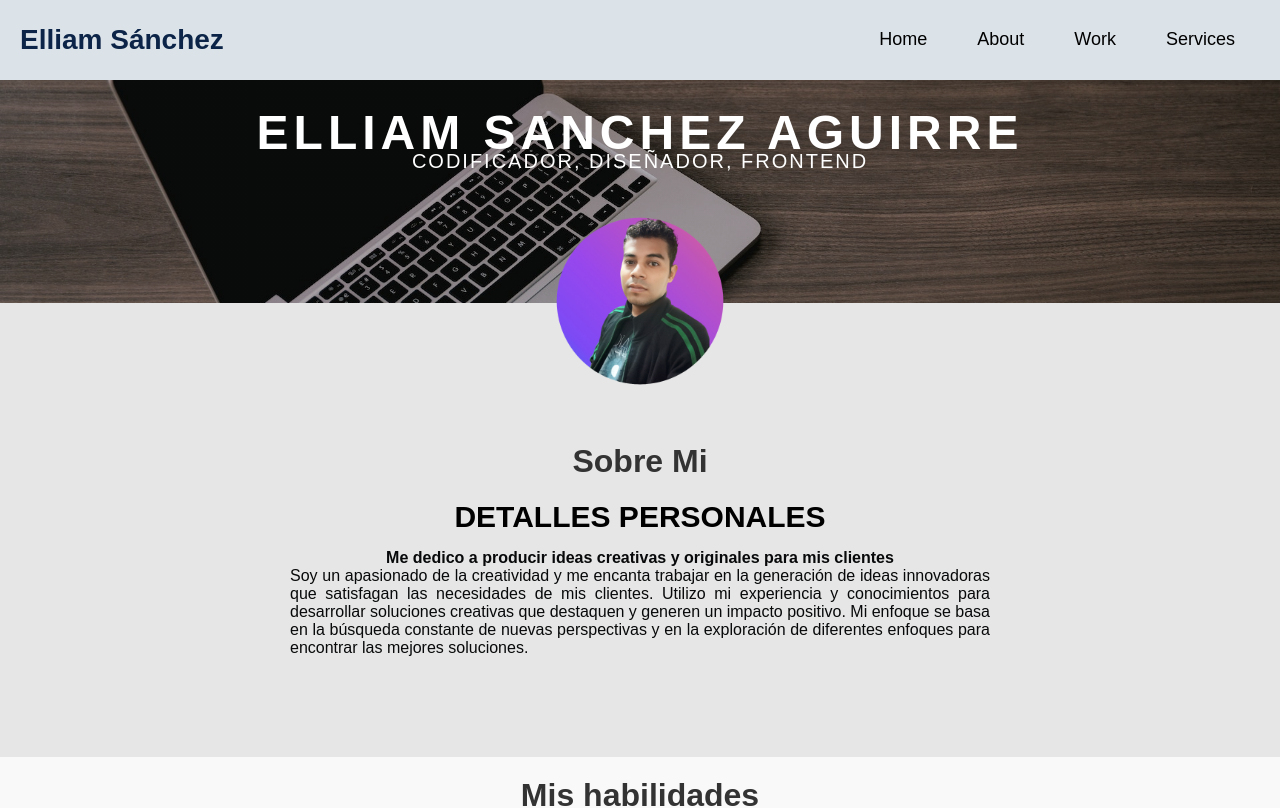
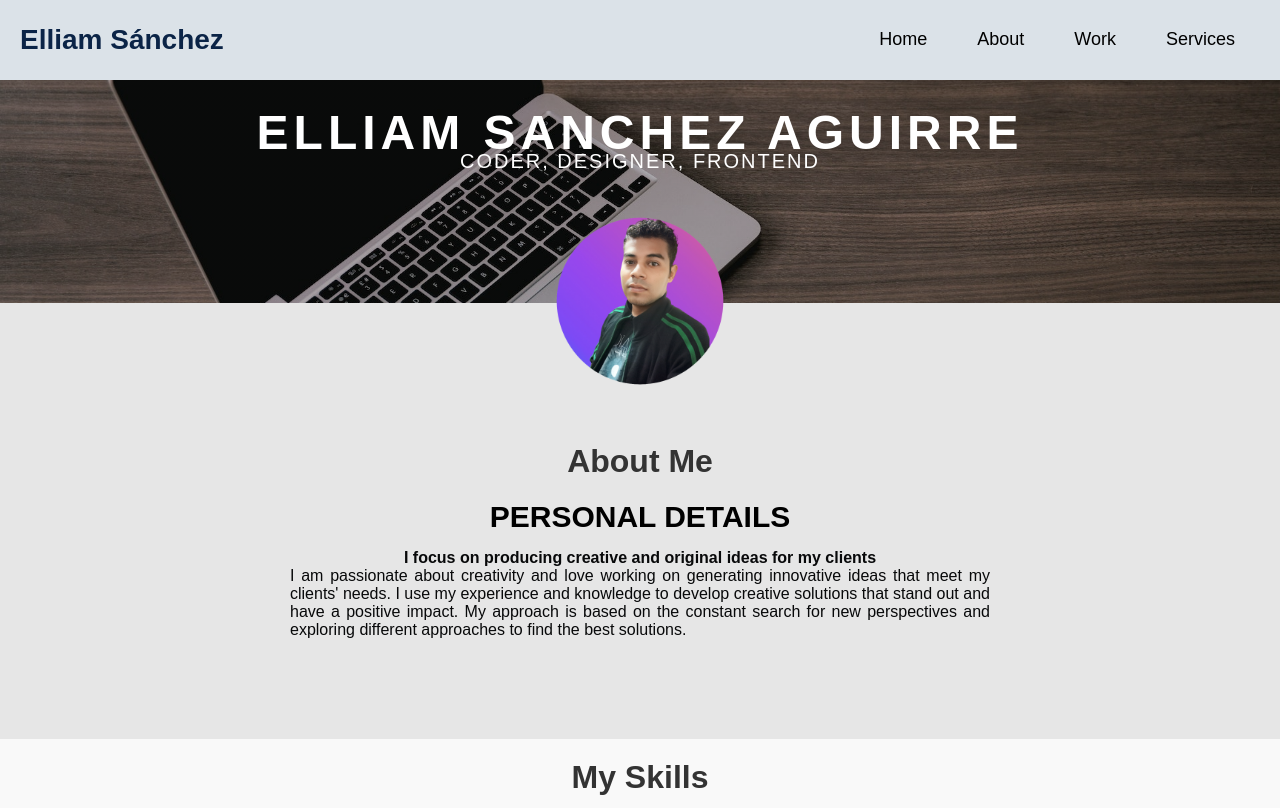
Before and after one commit to Elliam-Sanchez510/Landing-page, a React (Create React App) app: page /about in a window 1280 px wide. Shown: the top 808 px of the page. Built offline with nearby package versions, Linux system fonts and the light colour scheme.

Commit message:
feat: translate content and update styles in multiple sections

```diff
--- a/src/components/screens/AboutMe.tsx
+++ b/src/components/screens/AboutMe.tsx
@@ -1,6 +1,5 @@
-import '../styles/AboutMe.css'
-import foto from '../image/foto.png'
-
+import '../styles/AboutMe.css';
+import photo from '../image/foto.png';
 
 const AboutMe = () => {
     return (
@@ -9,24 +8,27 @@ const AboutMe = () => {
                 <div className="contenido-seccion">
                     <div className="info">
                         <h1>ELLIAM SANCHEZ AGUIRRE</h1>
-                        <h2>CODIFICADOR, DISEÑADOR, FRONTEND</h2>
+                        <h2>CODER, DESIGNER, FRONTEND</h2>
                     </div>
                     <div className="foto">
-                        <img src={foto} alt="foto" />
+                        <img src={photo} alt="photo" />
                     </div>
                 </div>
             </section>
 
             <section className="sobremi" id="sobremi">
                 <div className="contenido-seccion">
-                    <h2 className="titulo-seccion">Sobre Mi</h2>
-                    <h3>Detalles personales</h3>
+                    <h2 className="titulo-seccion">About Me</h2>
+                    <h3>Personal Details</h3>
 
-                    <p className="especial">Me dedico a producir ideas creativas y originales para mis clientes</p>
-                    <p className="miperfil">Soy un apasionado de la creatividad y me encanta trabajar en la generación de ideas innovadoras que satisfagan las necesidades de mis clientes. Utilizo mi experiencia y conocimientos para desarrollar soluciones creativas que destaquen y generen un impacto positivo. Mi enfoque se basa en la búsqueda constante de nuevas perspectivas y en la exploración de diferentes enfoques para encontrar las mejores soluciones.</p>
+                    <p className="especial">I focus on producing creative and original ideas for my clients</p>
+                    <p className="miperfil">
+                        I am passionate about creativity and love working on generating innovative ideas that meet my clients' needs.
+                        I use my experience and knowledge to develop creative solutions that stand out and have a positive impact.
+                        My approach is based on the constant search for new perspectives and exploring different approaches to find the best solutions.
+                    </p>
                 </div>
             </section>
-
         </div>
     );
 };
--- a/src/components/screens/Habilidades.tsx
+++ b/src/components/screens/Habilidades.tsx
@@ -19,8 +19,8 @@ const Habilidades = () => {
     return (
         <section className={`habilidades ${loaded ? 'animado' : ''}`} id="habilidades">
             <div className="contenido-seccion">
-                <h2 className="titulo-seccion">Mis habilidades</h2>
-                <h3>Me especializo en</h3>
+                <h2 className="titulo-seccion">My Skills</h2>
+                <h3>I specialize in</h3>
 
                 {habilidades.map((habilidad, index) => (
                     <div className="fila" key={index}>
--- a/src/components/screens/Services.tsx
+++ b/src/components/screens/Services.tsx
@@ -4,26 +4,25 @@ import '../styles/Services.css';
 const services = [
   {
     id: 1,
-    title: 'Diseño Web',
-    description: 'Diseño y desarrollo de interfaces web atractivas y funcionales, utilizando las últimas tendencias de diseño y tecnologías frontend.'
+    title: 'Web Design',
+    description: 'Design and development of attractive and functional web interfaces, using the latest design trends and frontend technologies.'
   },
   {
     id: 2,
-    title: 'Desarrollo Frontend',
-    description: 'Creación de interfaces de usuario interactivas y responsivas para sitios , utilizando las últimas tecnologías frontend.'
+    title: 'Frontend Development',
+    description: 'Creation of interactive and responsive user interfaces for websites, utilizing the latest frontend technologies.'
   },
   {
     id: 3,
-    title: 'Desarrollo de Aplicaciones Móviles',
-    description: 'Desarrollo frontend de aplicaciones móviles para plataformas Android e iOS, enfocándose en la experiencia del usuario y la usabilidad.'
+    title: 'Mobile App Development',
+    description: 'Frontend development of mobile applications for Android and iOS platforms, focusing on user experience and usability.'
   }
 ];
-
 
 const Services: React.FC = (): JSX.Element => {
   return (
     <div className="services-container">
-      <h1>Nuestros Servicios</h1>
+      <h1>Our Services</h1>
       {services.map((service) => (
         <div className="service" key={service.id}>
           <h2>{service.title}</h2>
--- a/src/components/screens/Work.tsx
+++ b/src/components/screens/Work.tsx
@@ -4,16 +4,16 @@ import '../styles/Work.css';
 const projects = [
   {
     id: 1,
-    name: 'Proyecto Uno',
-    description: 'Descripción del primer proyecto.',
+    name: 'Project One',
+    description: 'Description of the first project.',
     technologies: 'HTML, CSS, JavaScript, React',
     imageUrl: 'url_de_la_imagen_del_proyecto',
     status: 'en_desarrollo'
   },
   {
     id: 2,
-    name: 'Proyecto Dos',
-    description: 'Descripción del segundo proyecto.',
+    name: 'Project Two',
+    description: 'Description of the second project.',
     technologies: 'Python, Django, PostgreSQL',
     imageUrl: 'url_de_la_imagen_del_proyecto',
     status: 'en_desarrollo'
@@ -23,13 +23,13 @@ const projects = [
 const Work: React.FC = (): JSX.Element => {
   return (
     <div className="proyectos-container">
-      <h1>Proyectos Actuales</h1>
+      <h1>Current Projects</h1>
       {projects.map((project) => (
         <div className="proyecto" key={project.id}>
           <h2>{project.name}</h2>
           <p>{project.description}</p>
-          <p>Tecnologías utilizadas: {project.technologies}</p>
-          {project.status === 'en_desarrollo' && <p>Proyecto en desarrollo</p>}
+          <p>Technologies used: {project.technologies}</p>
+          {project.status === 'en_desarrollo' && <p>Project in development</p>}
         </div>
       ))}
     </div>
--- a/src/components/styles/AboutMeParagraph.css
+++ b/src/components/styles/AboutMeParagraph.css
@@ -1,6 +1,5 @@
 body {
     background-color: #001136;
-    /*Verificar este color porque los demas compontes lo estan heredando*/
     margin: 0;
     font-family: 'Arial', sans-serif;
 }
@@ -35,6 +34,12 @@ body {
     font-size: 32px;
     font-weight: 700;
     color: #ebebff;
+}
+
+.content h3 {
+    font-size: 32px;
+    font-weight: 700;
+    color: white;
 }
 
 .content h1 {
@@ -109,7 +114,6 @@ span {
     filter: drop-shadow(0 0 15px #00FFFF) contrast(2) brightness(2);
 }
 
-/* AboutMeParagraph.css */
 
 .email {
     display: flex;
@@ -167,7 +171,6 @@ span {
     font-size: 24px;
 }
 
-
 @media screen and (max-width: 768px) {
     .contact-section {
         flex-direction: column;
--- a/src/components/styles/Services.css
+++ b/src/components/styles/Services.css
@@ -3,6 +3,10 @@
     margin: 0 auto;
     padding: 40px;
     animation: fadeIn 1s ease;
+}
+
+.services-container h1 {
+    color: white;
 }
 
 .service {
--- a/src/components/styles/Work.css
+++ b/src/components/styles/Work.css
@@ -49,3 +49,8 @@
     color: #0056b3;
     text-decoration: underline;
 }
+
+/* Solo el h1 "Current Projects" en blanco */
+.proyectos-container h1 {
+    color: white;
+}
```
